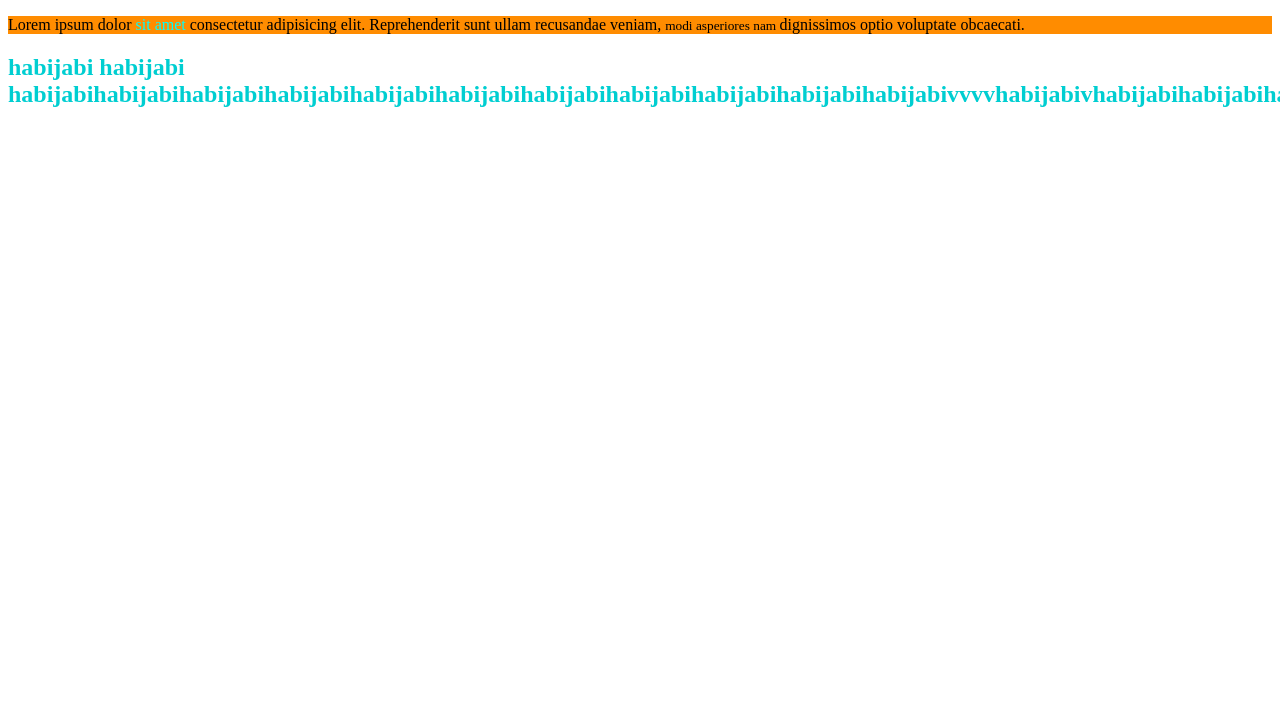
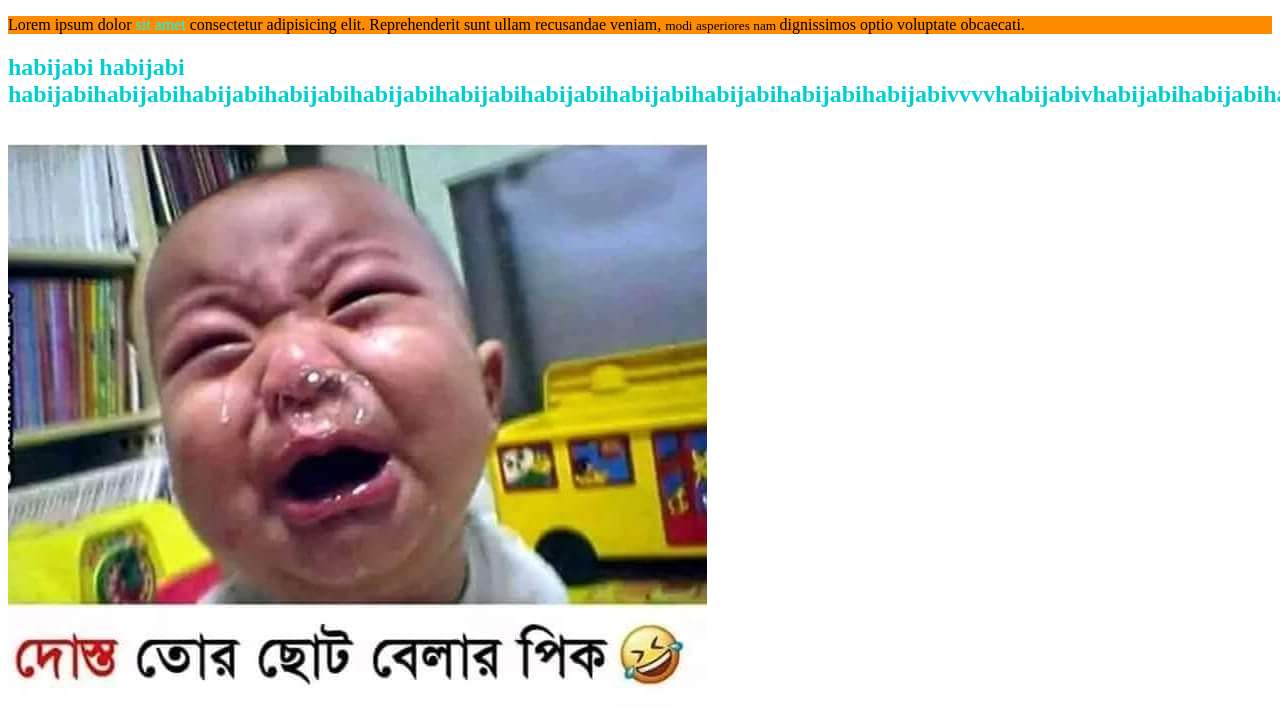
Before and after one commit to AZIZULHAKIM95/forth-git, a plain HTML site: page index.html in a window 1280 px wide. Shown: the top 726 px of the page. Drawn offline with Linux system fonts and the light colour scheme.

Commit message:
image-change

```diff
--- a/index.html
+++ b/index.html
@@ -12,6 +12,7 @@
 
     <div>
         <h2 class="how">habijabi habijabi habijabihabijabihabijabihabijabihabijabihabijabihabijabihabijabihabijabihabijabihabijabivvvvhabijabivhabijabihabijabihabijabihabijabihabijabihabijabi</h2>
+        <img src="ee.jpg" alt="">
     </div>
 </body>
 </html>
```
Also changed, not shown: ee.jpg (added), fm.jpg (added).
